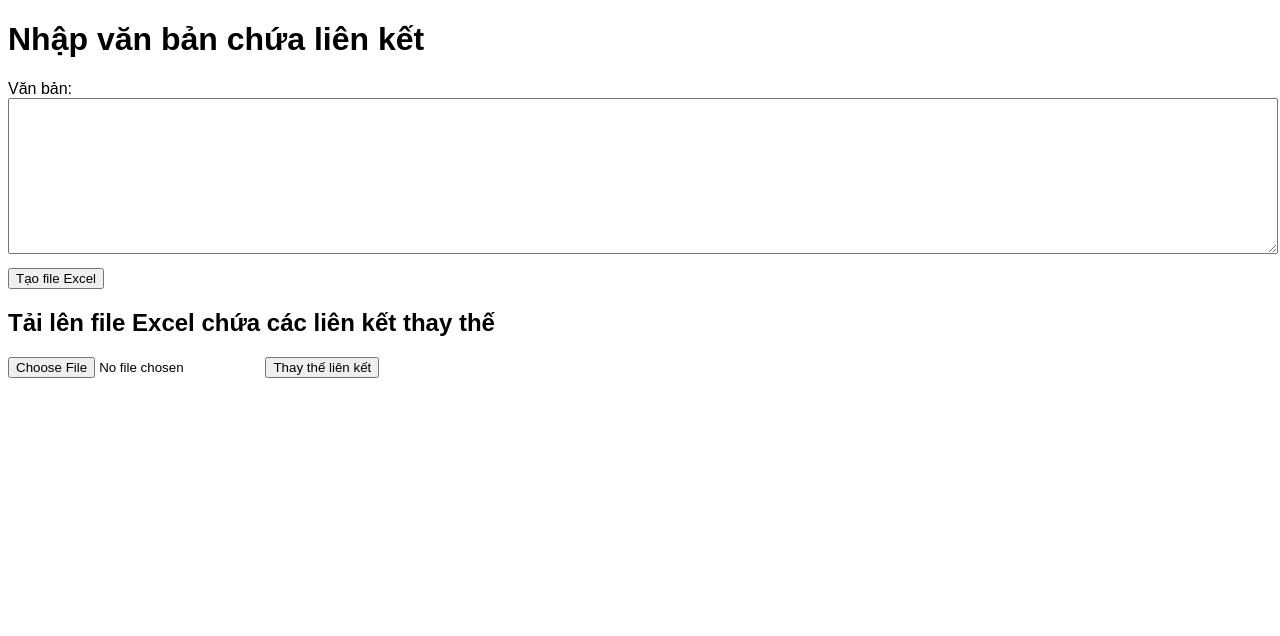
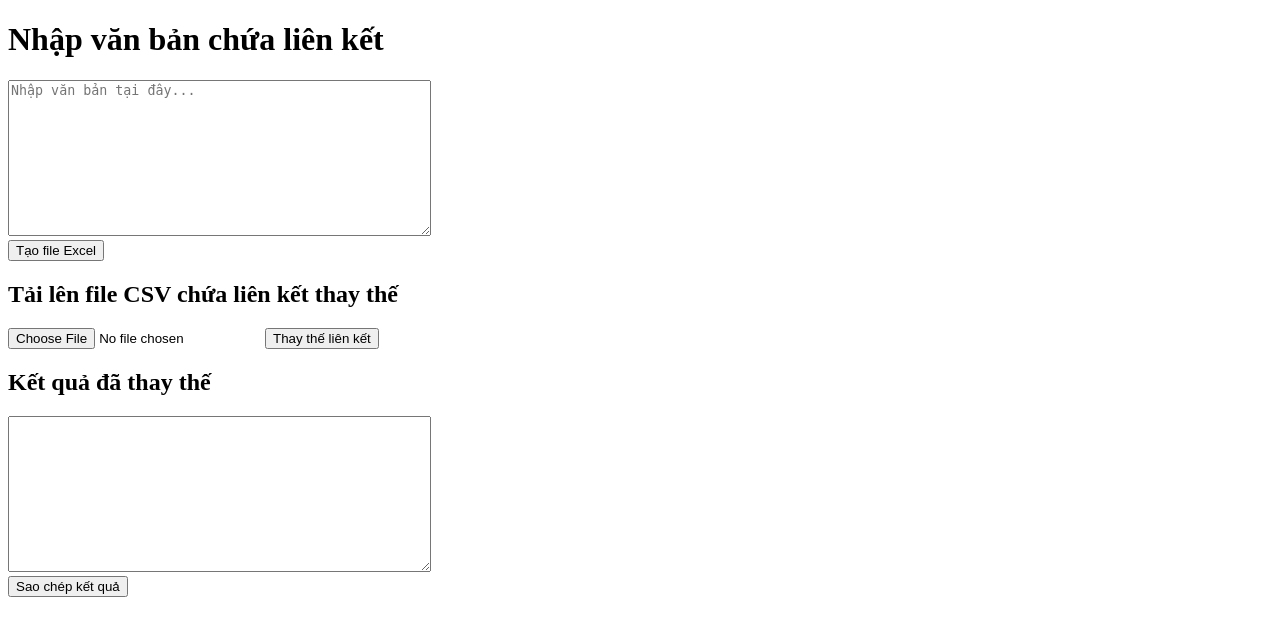
Before and after one commit to minhthang1233/e, a Flask app: page / in a window 1280 px wide. Shown: the top 636 px of the page. Run offline with Flask 3, Linux system fonts and the light colour scheme.

Commit message:
Update index.html

```diff
--- a/templates/index.html
+++ b/templates/index.html
@@ -2,34 +2,32 @@
 <html lang="vi">
 <head>
     <meta charset="UTF-8">
-    <meta name="viewport" content="width=device-width, initial-scale=1.0">
-    <title>Trích xuất và thay thế liên kết</title>
-    <style>
-        body { font-family: Arial, sans-serif; }
-        textarea { width: 100%; margin-bottom: 10px; }
-        .result { margin-top: 20px; }
-    </style>
+    <title>Thay thế liên kết</title>
 </head>
 <body>
     <h1>Nhập văn bản chứa liên kết</h1>
-    <form method="post" enctype="multipart/form-data">
-        <label for="text">Văn bản:</label><br>
-        <textarea name="text" rows="10" required></textarea><br>
+    <form method="POST" enctype="multipart/form-data">
+        <textarea name="text" rows="10" cols="50" placeholder="Nhập văn bản tại đây..."></textarea><br>
         <input type="submit" value="Tạo file Excel">
     </form>
 
-    <h2>Tải lên file Excel chứa các liên kết thay thế</h2>
-    <form method="post" enctype="multipart/form-data">
-        <input type="file" name="file" accept=".xlsx" required>
-        <input type="hidden" name="original_text" value="{{ modified_text }}">
+    <h2>Tải lên file CSV chứa liên kết thay thế</h2>
+    <form method="POST" enctype="multipart/form-data">
+        <input type="file" name="file" accept=".csv" required>
         <input type="submit" value="Thay thế liên kết">
     </form>
 
-    {% if modified_text %}
-        <div class="result">
-            <h2>Văn bản đã thay thế:</h2>
-            <pre>{{ modified_text }}</pre>
-        </div>
-    {% endif %}
+    <h2>Kết quả đã thay thế</h2>
+    <textarea rows="10" cols="50" readonly>{{ modified_text }}</textarea><br>
+    <button onclick="copyToClipboard()">Sao chép kết quả</button>
+
+    <script>
+        function copyToClipboard() {
+            const resultArea = document.querySelector('textarea[readonly]');
+            resultArea.select();
+            document.execCommand('copy');
+            alert('Đã sao chép kết quả!');
+        }
+    </script>
 </body>
 </html>
```
